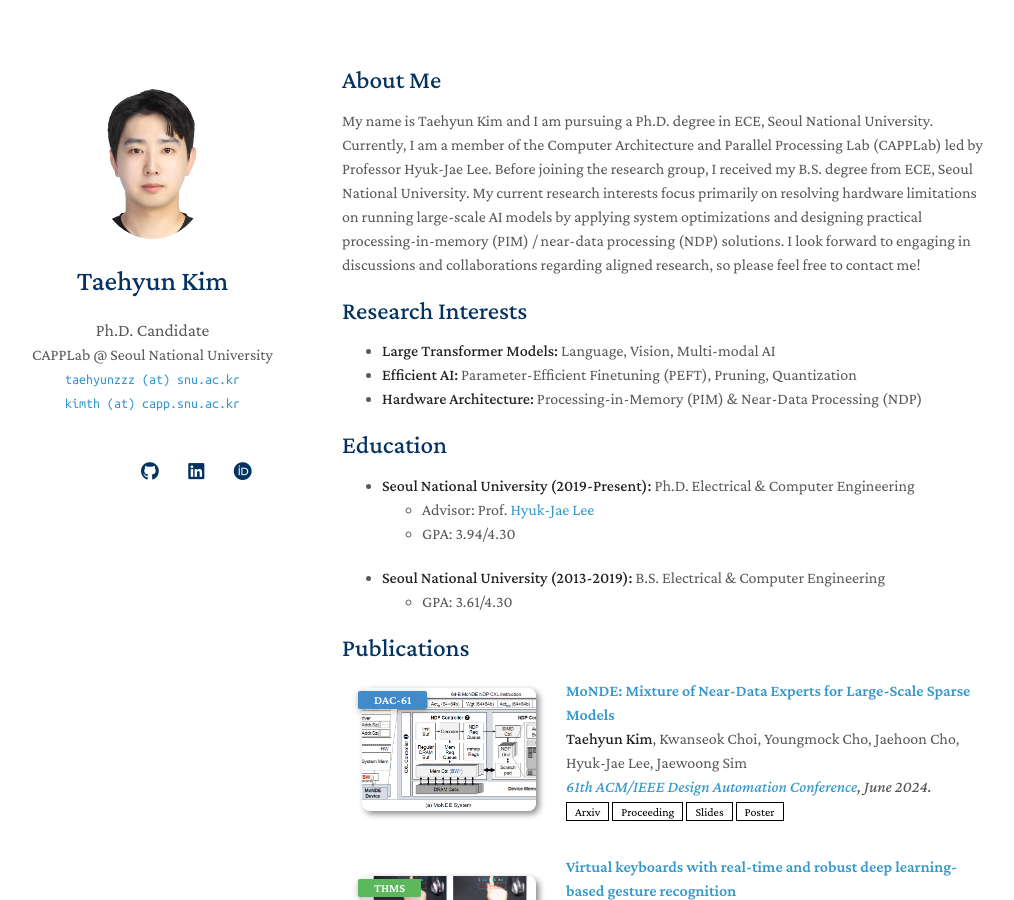
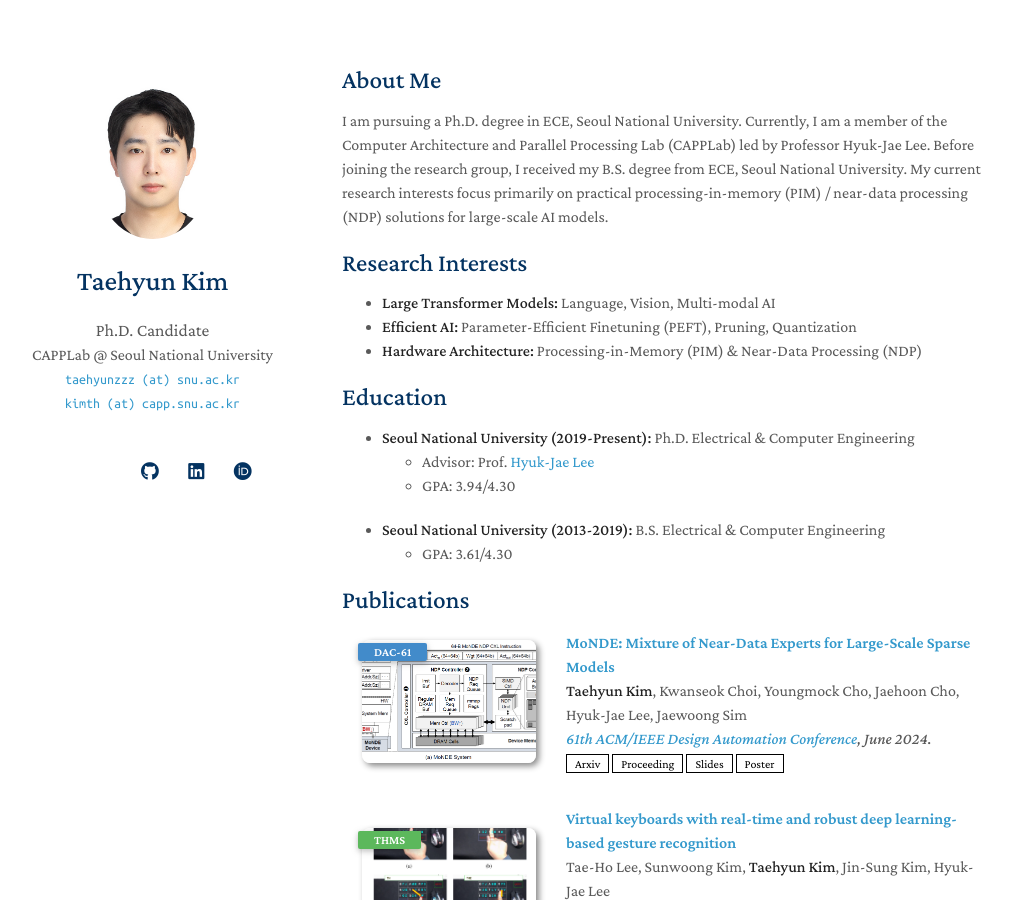
Before and after one commit to taehyunzzz/taehyunzzz.github.io, a Jekyll site: the page built from index.md, in a window 1280 px wide and 900 px high. Shown: the whole window, without its empty margins (128-1142 px from the left). Built offline with Jekyll 4.4.1, drawn with Linux system fonts in a browser that asks for light colours; nearby versions of some CDN libraries; a style sheet for code colours, icons or effects is not loaded; our own code applies the rules of GitHub Pages for plain Markdown files; some of the changed text lies outside the part shown.

Commit message:
update profile

```diff
--- a/index.md
+++ b/index.md
@@ -3,7 +3,7 @@ layout: homepage
 ---
 
 ## About Me
-My name is Taehyun Kim and I am pursuing a Ph.D. degree in ECE, Seoul National University. Currently, I am a member of the Computer Architecture and Parallel Processing Lab (CAPPLab) led by Professor Hyuk-Jae Lee. Before joining the research group, I received my B.S. degree from ECE, Seoul National University. My current research interests focus primarily on resolving hardware limitations on running large-scale AI models by applying system optimizations and designing practical processing-in-memory (PIM) / near-data processing (NDP) solutions. I look forward to engaging in discussions and collaborations regarding aligned research, so please feel free to contact me!
+I am pursuing a Ph.D. degree in ECE, Seoul National University. Currently, I am a member of the Computer Architecture and Parallel Processing Lab (CAPPLab) led by Professor Hyuk-Jae Lee. Before joining the research group, I received my B.S. degree from ECE, Seoul National University. My current research interests focus primarily on practical processing-in-memory (PIM) / near-data processing (NDP) solutions for large-scale AI models.
 
 ## Research Interests
 - **Large Transformer Models:** Language, Vision, Multi-modal AI
```
Also changed, not shown: other parts of index.md (+2 -2 lines).
